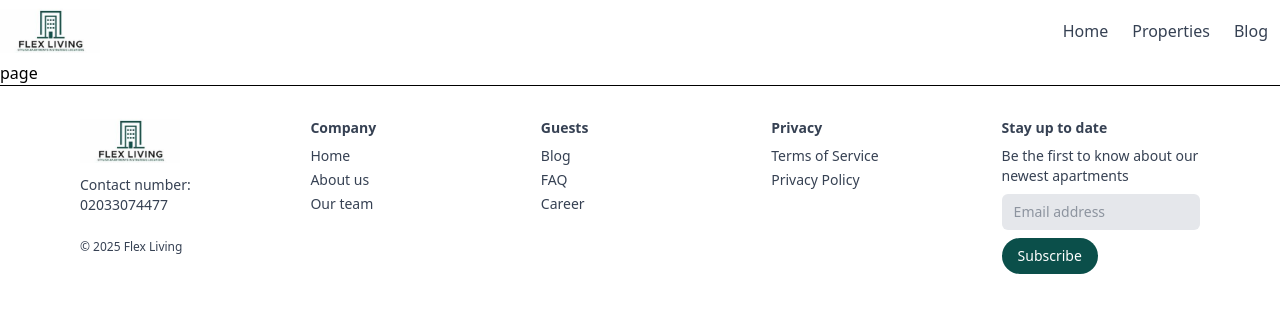
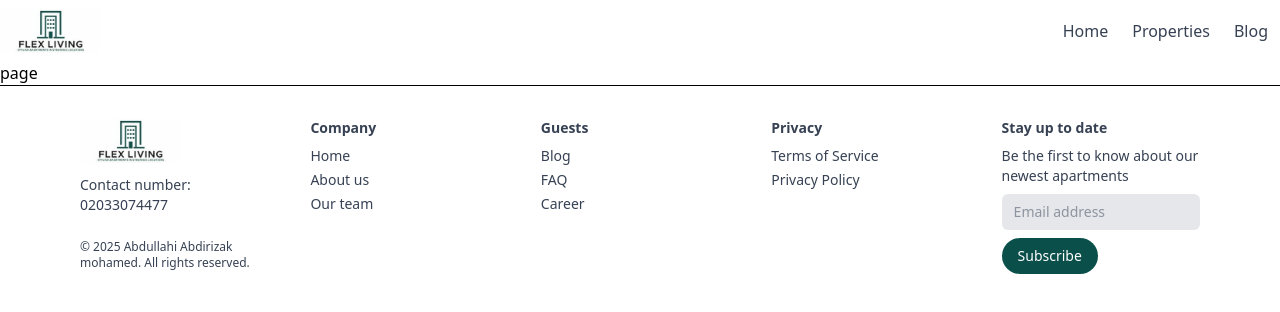
Before and after one commit to Abdallahdari/Kiriyeeye-Project, a Next.js app: page /houses in a window 1280 px wide. Shown: the top 312 px of the page. Built offline with nearby package versions, Linux system fonts and the light colour scheme.

Commit message:
change the reviews design

```diff
--- a/app/_components/footer.tsx
+++ b/app/_components/footer.tsx
@@ -24,7 +24,8 @@ export default function Footer() {
             </Link>
           </div>
           <p className="text-xs">
-            &copy; {new Date().getFullYear()} Flex Living
+            &copy; {new Date().getFullYear()} Abdullahi Abdirizak mohamed. All
+            rights reserved.
           </p>
         </div>
 
--- a/app/_components/reviews.tsx
+++ b/app/_components/reviews.tsx
@@ -55,7 +55,7 @@ export default function Reviews() {
         >
           {testimonials.map((item) => (
             <SwiperSlide key={item.id}>
-              <div className="bg-gray-100 rounded-3xl p-6 flex flex-col space-y-4">
+              <div className="bg-gray-100 rounded-t-3xl rounded-br-3xl p-6 flex flex-col space-y-4">
                 <div className="flex items-center space-x-4">
                   <Image
                     height={50}
```
